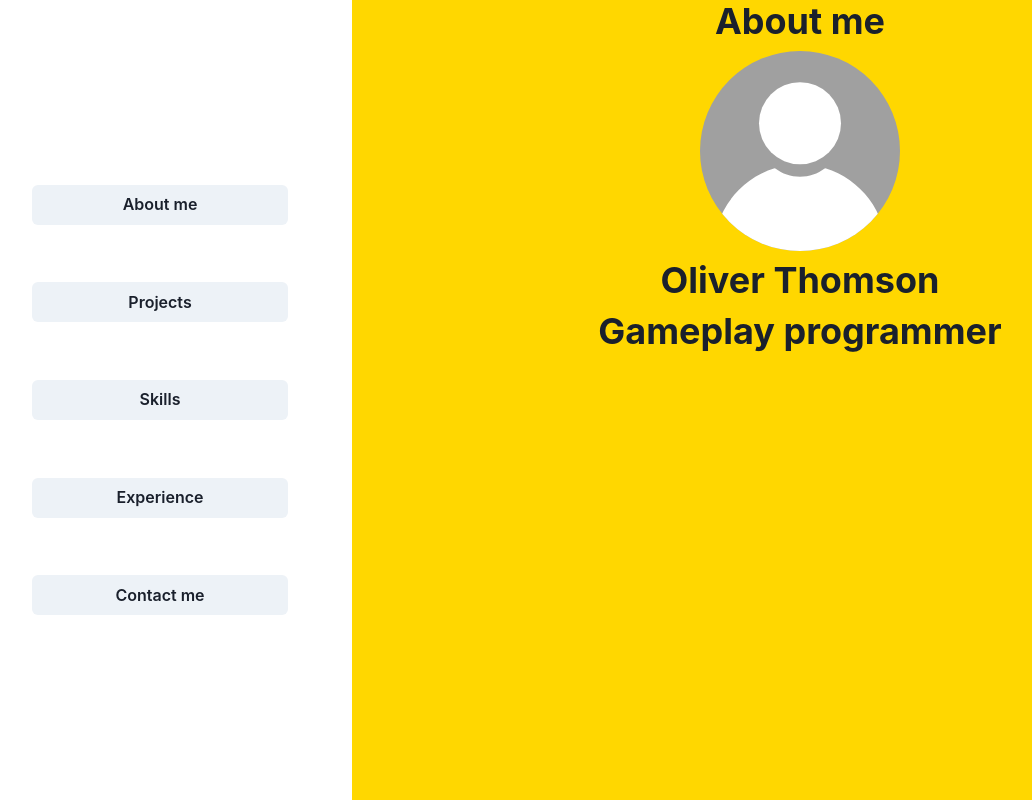
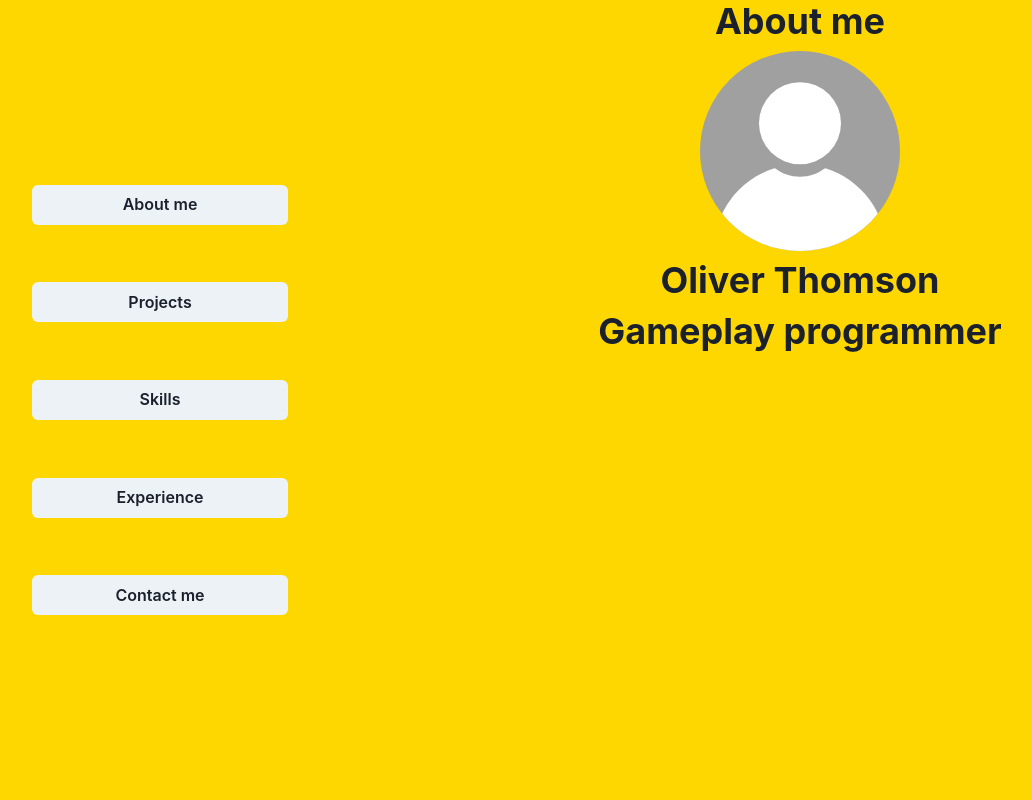
Before and after one commit to oliver2-thomson/portfolio-website, a React (Vite) app: page / in a window 1280 px wide. Shown: the whole page, without its empty margins (32-1064 px from the left). Built offline with nearby package versions, Linux system fonts and the light colour scheme.

Commit message:
Added: Box element for a dynamic background

```diff
--- a/src/App.tsx
+++ b/src/App.tsx
@@ -12,6 +12,21 @@ function App() {
 
     return (
         <>
+            <Box // encapsulates the whole viewport
+                position="relative"
+                height="100vh"
+                width="100vw"
+            >
+                <Box // for the background
+                    position="absolute"
+                    top="0"
+                    left="0"
+                    width="100%"
+                    height="100%"
+                    zIndex="-1" // put it behind
+                    backgroundColor="gold"
+                >
+                </Box>
                 <Flex height="100vh">
                     <Box
                         // positioning for the box around the navbar - change later
@@ -24,8 +39,7 @@ function App() {
                         <NavBar onSelectPage={(page) => setSelectedPage(page)}/>
                     </Box>
                     <Box
-                    //This doesnt seem like the best way to do this
-                    backgroundColor="gold"
+                        //This doesn't seem like the best way to do this
                         marginLeft="30vw"
                         flex="1"
                         overflow="auto"
@@ -37,6 +51,7 @@ function App() {
                         {selectedPage === 4 && <ContactMe/>}
                     </Box>
                 </Flex>
+            </Box>
         </>
     );
 }
```
Lines whose indentation alone changed are shown as unchanged.
